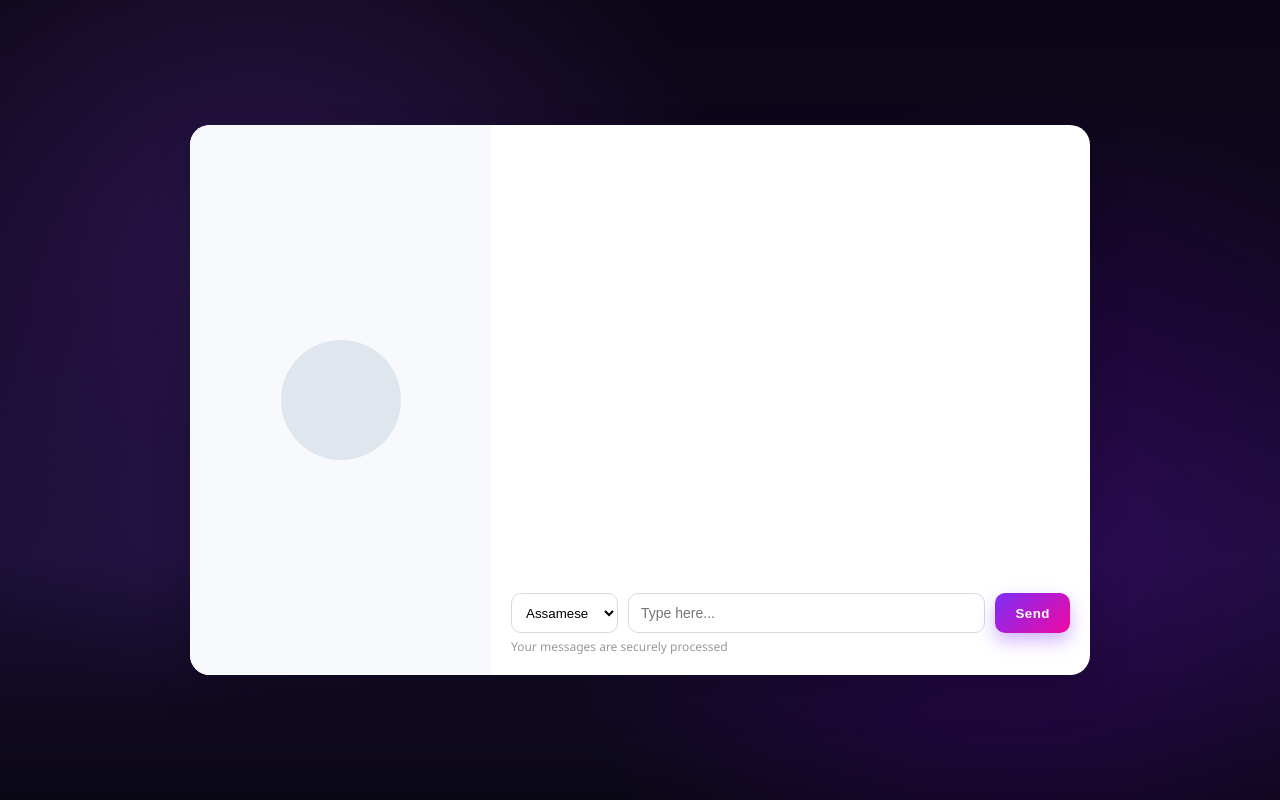
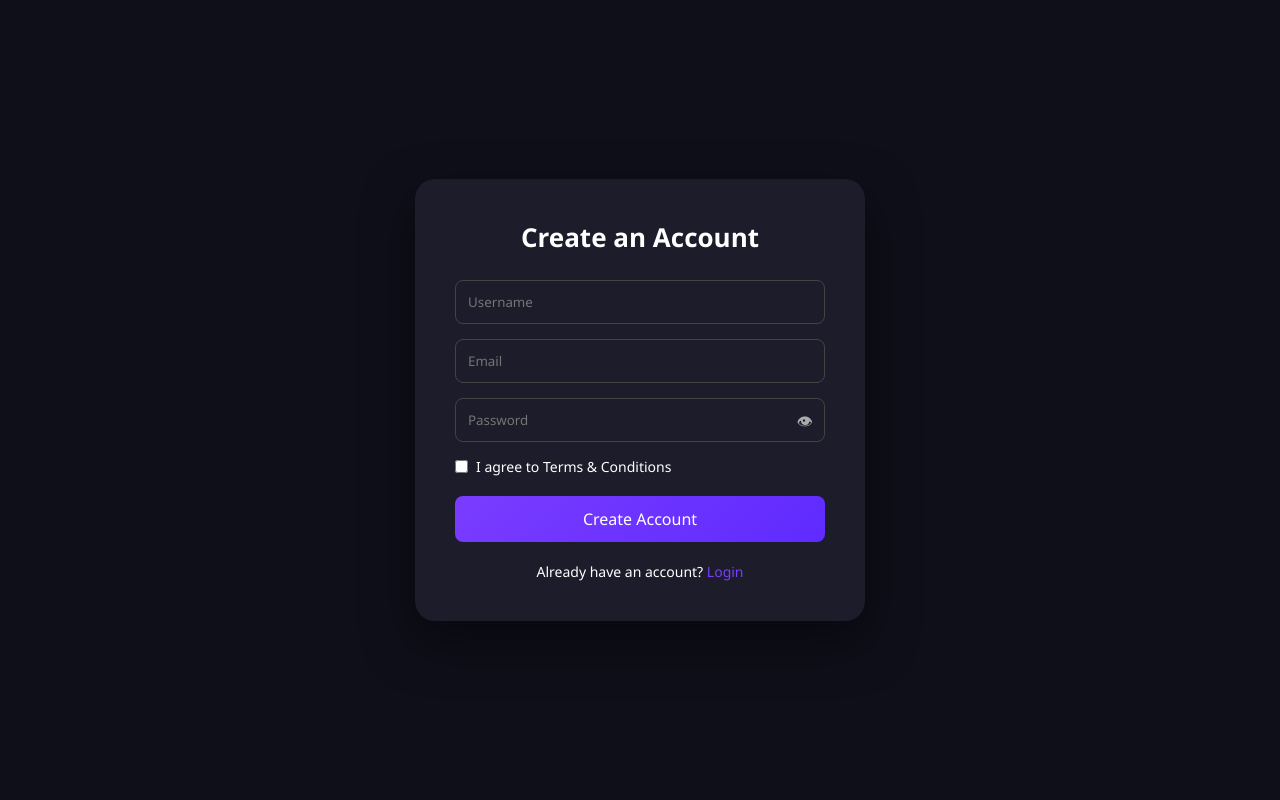
Before and after one commit to Karthikkaranth/Nextgen_Coders, a plain HTML site: page templates/index.html in a window 1280 px wide. Drawn offline with Linux system fonts and the light colour scheme; no server answers.

Commit message:
index.html udpated

```diff
--- a/templates/index.html
+++ b/templates/index.html
@@ -1,249 +1,226 @@
 <!DOCTYPE html>
-<html>
+<html lang="en">
 <head>
-    <title>Modern Chat UI</title>
+<meta charset="UTF-8">
+<meta name="viewport" content="width=device-width, initial-scale=1.0">
+<title>Register</title>
 
 <style>
-        body {
+* {
     margin: 0;
-    font-family: 'Segoe UI', sans-serif;
-    height: 100vh;
-    display: flex;
-    justify-content: center;
-    align-items: center;
-
-    /* Dark UI / Purple Twilight Background */
-    background:
-        radial-gradient(circle at 20% 30%, rgba(120, 60, 200, 0.25), transparent 40%),
-        radial-gradient(circle at 80% 70%, rgba(80, 0, 150, 0.35), transparent 40%),
-        linear-gradient(180deg, #0b0615 0%, #120824 40%, #1a0f35 70%, #0a0715 100%);
+    padding: 0;
+    box-sizing: border-box;
+    font-family: "Segoe UI", sans-serif;
 }
 
-        /* Main White Panel */
-        .panel {
-            width: 900px;
-            height: 550px;
-            background: #ffffff;
-            border-radius: 20px;
-            display: flex;
-            box-shadow: 0 20px 40px rgba(0,0,0,0.2);
-            overflow: hidden;
-        }
-
-        /* Left Section (branding / visual) */
-        .left {
-            width: 35%;
-            background: #f7f9fc;
+body {
+    height: 100vh;
+    background: #0f0f1a;
     display: flex;
     justify-content: center;
     align-items: center;
 }
 
-        .circle {
-            width: 120px;
-            height: 120px;
-            border-radius: 50%;
-            background: #e0e6ed;
+/* Full Card */
+.container {
+    width: 450px;
+    background: #1c1c2b;
+    padding: 40px;
+    border-radius: 20px;
+    box-shadow: 0 20px 50px rgba(0,0,0,0.5);
+    color: #fff;
 }
 
-        /* Right Section (chat area) */
-        .right {
-            width: 65%;
-            display: flex;
-            flex-direction: column;
-            padding: 20px;
+h2 {
+    margin-bottom: 25px;
+    font-size: 26px;
+    text-align: center;
 }
 
-        /* Chat container */
-        #chat-container {
-            flex: 1;
-            overflow-y: auto;
-            padding-right: 10px;
-        }
-.bubble {
-    max-width: 70%;
-    padding: 12px 16px;
-    margin: 6px 0;
-    border-radius: 14px;
-    font-size: 14px;
-    line-height: 1.4;
-    box-shadow: 0 3px 8px rgba(0,0,0,0.08);
+/* Input Fields */
+.input-box {
+    margin-bottom: 15px;
 }
 
-        .user {
-            background: #f1f3f5;
-            align-self: flex-start;
-        }
-        select {
-    padding: 10px;
-    border-radius: 10px;
-    border: 1px solid #d6d9e0;
-    background: white;
-    cursor: pointer;
-    transition: all 0.2s ease;
+.input-box input {
+    width: 100%;
+    padding: 12px;
+    background: transparent;
+    border: 1px solid #444;
+    border-radius: 8px;
+    color: #fff;
+    outline: none;
 }
 
-select:hover {
-    border-color: #7b2ff7;
+.input-box input:focus {
+    border-color: #7a3cff;
 }
 
-        .system {
-            background: #4CAF50;
-            color: white;
-            align-self: flex-end;
-            text-align: right;
+/* Error Message */
+.error {
+    color: #ff4d4d;
+    font-size: 13px;
+    margin-top: 5px;
 }
 
-        .date-label {
-            display: block;
-            font-size: 10px;
-            margin-top: 4px;
-            opacity: 0.7;
+/* Password toggle */
+.password-box {
+    position: relative;
 }
 
-        /* Input area */
-        .input-area {
-            display: flex;
-            margin-top: 10px;
-            gap: 10px;
+.password-box span {
+    position: absolute;
+    right: 12px;
+    top: 12px;
+    cursor: pointer;
+    color: #aaa;
 }
 
-       input {
-    flex: 1;
-    padding: 11px 12px;
-    border-radius: 10px;
-    border: 1px solid #d6d9e0;
-    outline: none;
+/* Checkbox */
+.checkbox {
+    display: flex;
+    align-items: center;
     font-size: 14px;
-    transition: all 0.25s ease;
+    margin-top: 10px;
+    margin-bottom: 20px;
 }
 
-input:focus {
-    border-color: #7b2ff7;
-    box-shadow: 0 0 0 2px rgba(123,47,247,0.2);
+.checkbox input {
+    margin-right: 8px;
 }
 
-        /* Green CTA Button */
-       button {
-    background: linear-gradient(135deg, #7b2ff7, #f107a3);
+/* Button */
+.btn {
+    width: 100%;
+    padding: 12px;
     border: none;
-    padding: 11px 20px;
-    border-radius: 10px;
+    border-radius: 8px;
+    background: linear-gradient(135deg, #7a3cff, #5f2bff);
     color: white;
-    font-weight: 600;
-    letter-spacing: 0.5px;
+    font-size: 16px;
     cursor: pointer;
-    transition: all 0.25s ease;
-    box-shadow: 0 8px 18px rgba(123,47,247,0.35);
+    transition: 0.3s;
 }
 
-button:hover {
-    transform: translateY(-2px);
-    box-shadow: 0 12px 24px rgba(123,47,247,0.55);
+.btn:hover {
+    opacity: 0.9;
 }
 
-button:active {
-    transform: scale(0.96);
+/* Login link */
+.login {
+    margin-top: 20px;
+    text-align: center;
+    font-size: 14px;
 }
 
-        button:hover {
-            background: #27ae60;
+.login a {
+    color: #7a3cff;
+    text-decoration: none;
 }
 
-        /* Grey helper text */
-        .helper {
-            font-size: 12px;
-            color: #999;
-            margin-top: 5px;
+/* Highlight error input */
+.input-error {
+    border-color: #ff4d4d !important;
 }
 </style>
 </head>
 
 <body>
 
-<div class="panel">
+<div class="container">
 
-    <!-- LEFT SIDE -->
-    <div class="left">
-        <div class="circle"></div>
+    <h2>Create an Account</h2>
+
+    <div class="input-box">
+        <input type="text" id="username" placeholder="Username">
+        <div class="error" id="userError"></div>
     </div>
 
-    <!-- RIGHT SIDE -->
-    <div class="right">
-
-        <div id="chat-container"></div>
-
-        <div class="input-area">
-            <select id="language">
-                <option value="as">Assamese</option>
-                <option value="bn">Bengali</option>
-                <option value="brx">Bodo</option>
-                <option value="doi">Dogri</option>
-                <option value="gu">Gujarati</option>
-                <option value="hi">Hindi</option>
-                <option value="kn">Kannada</option>
-                <option value="ks">Kashmiri</option>
-                <option value="kok">Konkani</option>
-                <option value="mai">Maithili</option>
-                <option value="ml">Malayalam</option>
-                <option value="mni">Manipuri</option>
-                <option value="mr">Marathi</option>
-                <option value="ne">Nepali</option>
-                <option value="or">Odia</option>
-                <option value="pa">Punjabi</option>
-                <option value="sa">Sanskrit</option>
-                <option value="sat">Santali</option>
-                <option value="sd">Sindhi</option>
-                <option value="ta">Tamil</option>
-                <option value="te">Telugu</option>
-                <option value="ur">Urdu</option>
-                </select>
-            <input type="text" id="userInput" placeholder="Type here...">
-            <button onclick="sendMessage()">Send</button>
+    <div class="input-box">
+        <input type="email" id="email" placeholder="Email">
+        <div class="error" id="emailError"></div>
     </div>
 
-        <div class="helper">Your messages are securely processed</div>
+    <div class="input-box password-box">
+        <input type="password" id="password" placeholder="Password">
+        <span onclick="togglePassword()">👁</span>
+        <div class="error" id="passError"></div>
+    </div>
 
+    <div class="checkbox">
+        <input type="checkbox" id="terms">
+        <label>I agree to Terms & Conditions</label>
     </div>
+    <div class="error" id="termsError"></div>
+
+    <button class="btn" onclick="validateForm()">Create Account</button>
+
+    <div class="login">
+        Already have an account? <a href="#">Login</a>
+    </div>
+
 </div>
 
 <script>
-    const container = document.getElementById('chat-container');
-
-    function addBubble(text, sender, date = "") {
-        const div = document.createElement('div');
-        div.className = `bubble ${sender}`;
-        div.innerHTML = `<pre>${text}</pre>`;
-        if(date) {
-            div.innerHTML += `<span class="date-label">${date}</span>`;
-        }
-        container.appendChild(div);
-        container.scrollTop = container.scrollHeight;
+function togglePassword() {
+    let pass = document.getElementById("password");
+    pass.type = pass.type === "password" ? "text" : "password";
 }
 
-    window.onload = async () => {
-        const res = await fetch('/history');
-        const history = await res.json();
-        history.forEach(m => addBubble(m.text, m.sender, m.date_str));
-    };
+function validateForm() {
+    let username = document.getElementById("username");
+    let email = document.getElementById("email");
+    let password = document.getElementById("password");
+    let terms = document.getElementById("terms");
 
-    async function sendMessage() {
-        const input = document.getElementById('userInput');
-        const lang = document.getElementById('language');
-        const val = input.value;
-        if(!val) return;
+    let isValid = true;
 
-        addBubble(val, 'user');
-        input.value = '';
+    // Clear previous errors
+    document.querySelectorAll(".error").forEach(e => e.innerText = "");
+    document.querySelectorAll("input").forEach(i => i.classList.remove("input-error"));
 
-        const res = await fetch('/send', {
-            method: 'POST',
-            headers: {'Content-Type': 'application/json'},
-            body: JSON.stringify({text: val,lan:lang})
-        });
+    // Username validation
+    if (username.value.trim() === "") {
+        setError(username, "Username is required", "userError");
+        isValid = false;
+    } else if (username.value.includes(" ")) {
+        setError(username, "Username should not contain spaces", "userError");
+        isValid = false;
+    }
 
-        const data = await res.json();
-        addBubble(data.reply, 'system', data.date);
+    // Email validation
+    let emailPattern = /^[^ ]+@[^ ]+\.[a-z]{2,3}$/;
+    if (email.value.trim() === "") {
+        setError(email, "Email is required", "emailError");
+        isValid = false;
+    } else if (!email.value.match(emailPattern)) {
+        setError(email, "Enter a valid email", "emailError");
+        isValid = false;
+    }
+
+    // Password validation
+    if (password.value.trim() === "") {
+        setError(password, "Password is required", "passError");
+        isValid = false;
+    } else if (password.value.length < 6) {
+        setError(password, "Password must be at least 6 characters", "passError");
+        isValid = false;
+    }
+
+    // Terms validation
+    if (!terms.checked) {
+        document.getElementById("termsError").innerText = "You must accept Terms & Conditions";
+        isValid = false;
+    }
+
+    if (isValid) {
+        alert("Account Created Successfully 🚀");
+    }
+}
+
+function setError(input, message, errorId) {
+    input.classList.add("input-error");
+    document.getElementById(errorId).innerText = message;
 }
 </script>
 
```
Lines whose indentation alone changed are shown as unchanged.
